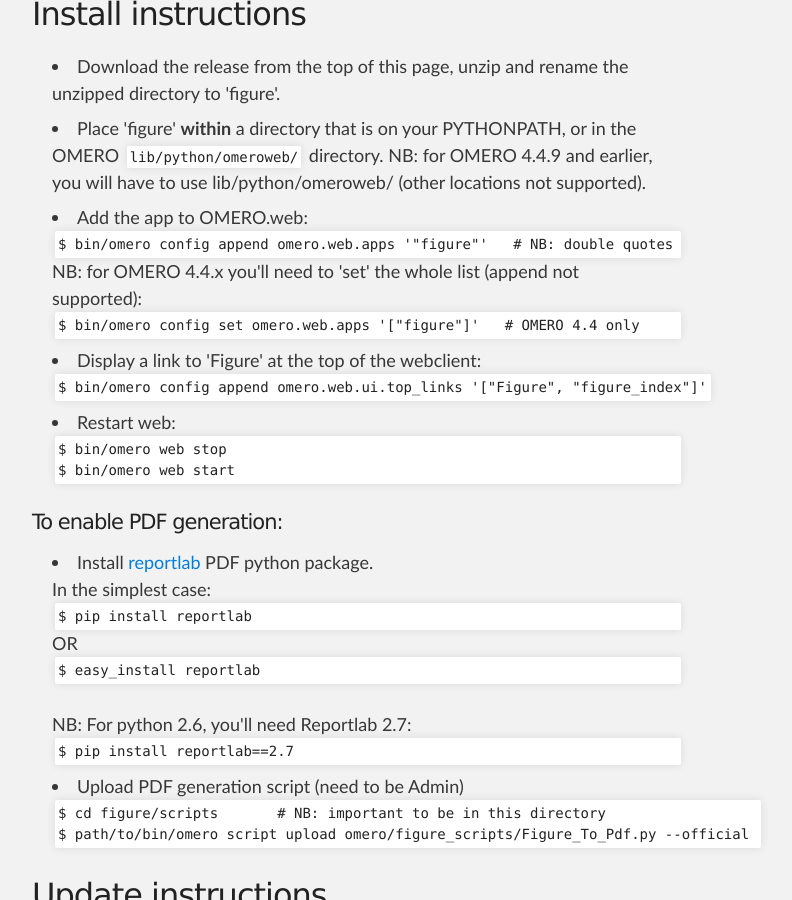
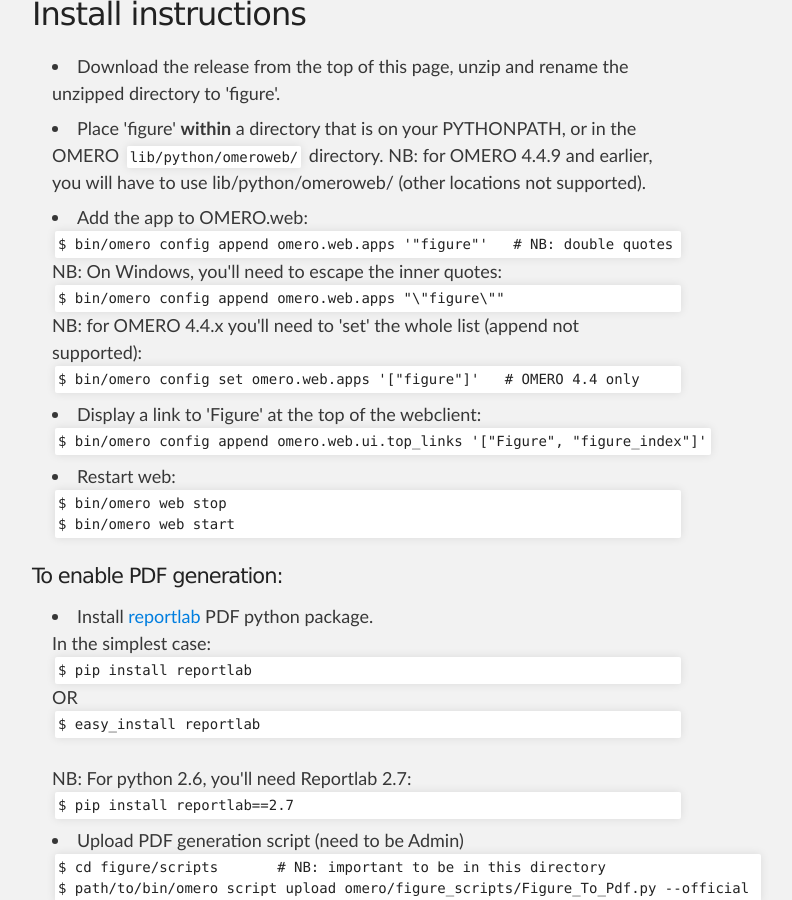
Before and after one commit to ome/omero-figure, a Jekyll site: the page built from index.html, in a window 1280 px wide and 900 px high, scrolled down 3321 px. Shown: the whole window, without its empty margins (288-1080 px from the left). Built offline with Jekyll 4.4.1, drawn with Linux system fonts in a browser that asks for light colours; Markdown is read by kramdown in place of the engine named in the settings; comment, search, counter and statistics services are not loaded.

Commit message:
Add install instructions for Windows

```diff
--- a/index.html
+++ b/index.html
@@ -114,6 +114,8 @@
             </li>
             <li>Add the app to OMERO.web:
               <code> $ bin/omero config append omero.web.apps '"figure"' &nbsp # NB: double quotes</code>
+              NB: On Windows, you'll need to escape the inner quotes:
+              <code> $ bin/omero config append omero.web.apps "\"figure\""</code>
               NB: for OMERO 4.4.x you'll need to 'set' the whole list (append not supported):
               <code> $ bin/omero config set omero.web.apps '["figure"]' &nbsp # OMERO 4.4 only</code>
             </li>
```
